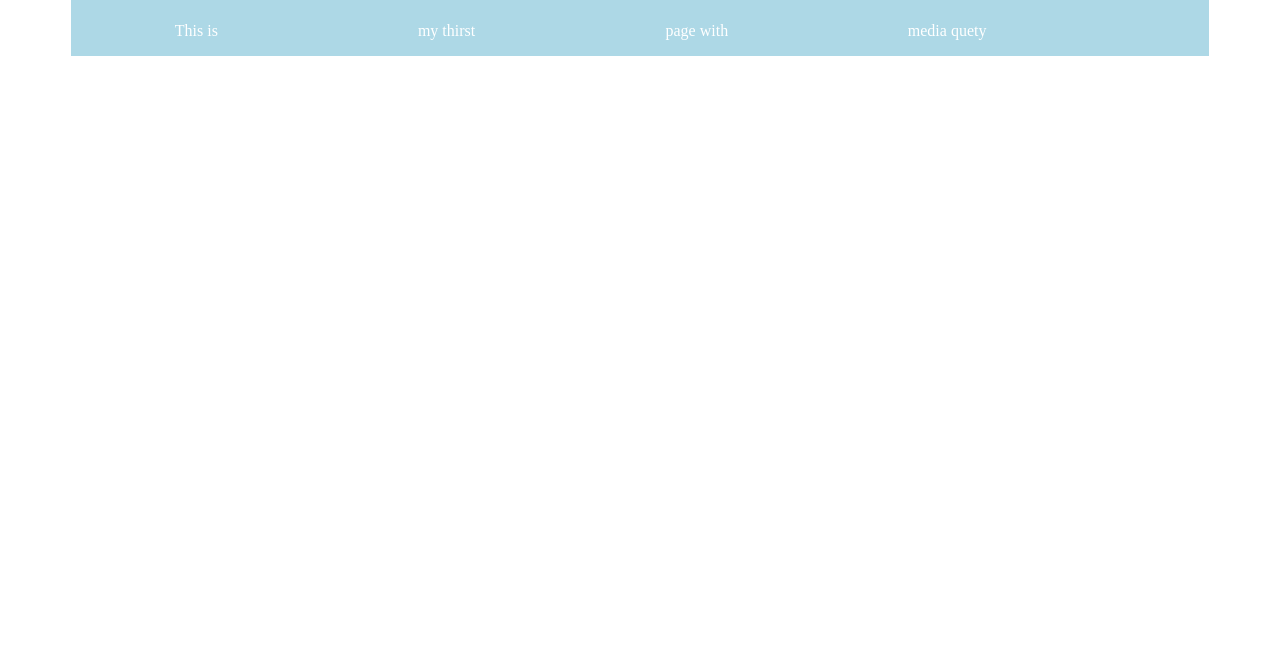
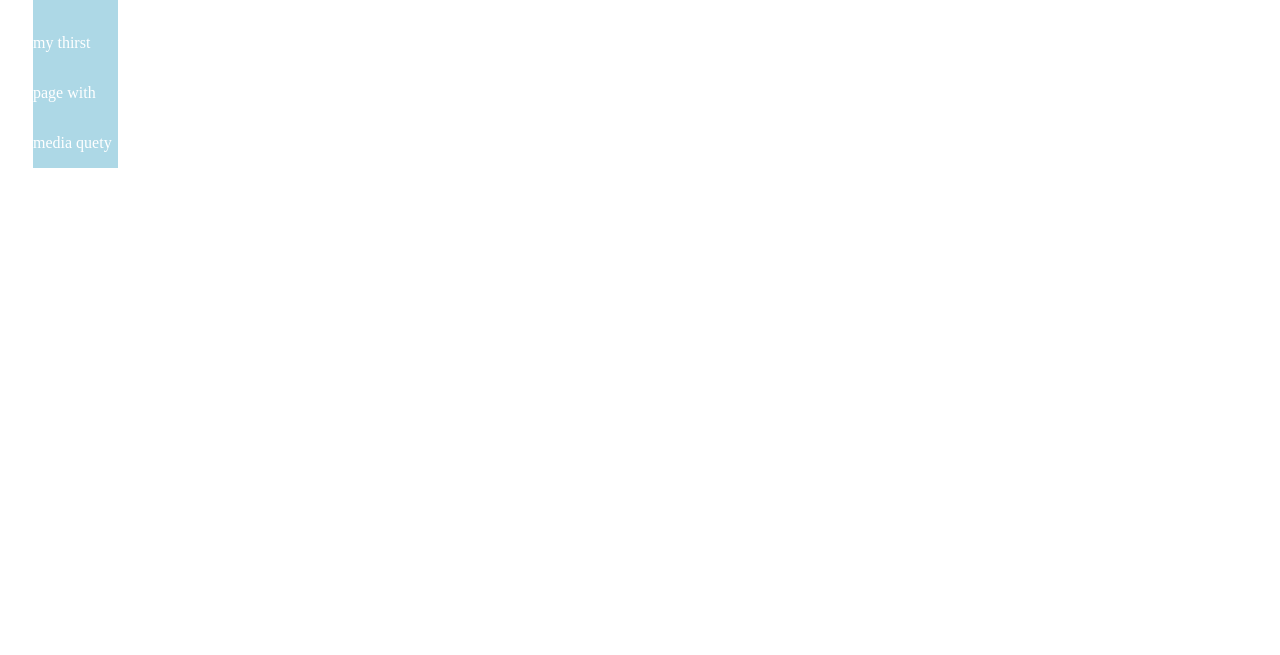
Before and after one commit to sany2012w/PageOne, a plain HTML site: page index.html in a window 1280 px wide. Shown: the part 145-800 px from the top of the page. Drawn offline with Linux system fonts and the light colour scheme.

Commit message:
Update style.css

```diff
--- a/style.css
+++ b/style.css
@@ -1,9 +1,9 @@
 main{
 	background: lightblue;
-	margin-left: 5%;
-	margin-right: 5%;
-	margin-top: 5%;
-	width: 90%;
+	margin-left: 25px;
+	margin-right: 25px;
+	margin-top: 25px;
+	width: (100% - 50px);
 	display: inline-block;
 	float:left;
 }
@@ -15,7 +15,7 @@ div h1{
 
 .lab1{
 	display: inline-block;
-	width: 22%;
+	width: (25% - 50px);
 }
 
 div p{
@@ -26,14 +26,14 @@ div p{
 
 @media screen and (max-width: 700px) and (min-width: 400px){
 	.lab1{
-		width: 45%;
+		width: (50% - 50px);
 		color: red;
 	}
 }
 
 @media screen and (max-width: 400px){
 	.lab1{
-		width: 90%;
+		width: (100% - 50px);
 		color: black;
 	}
 }
```
